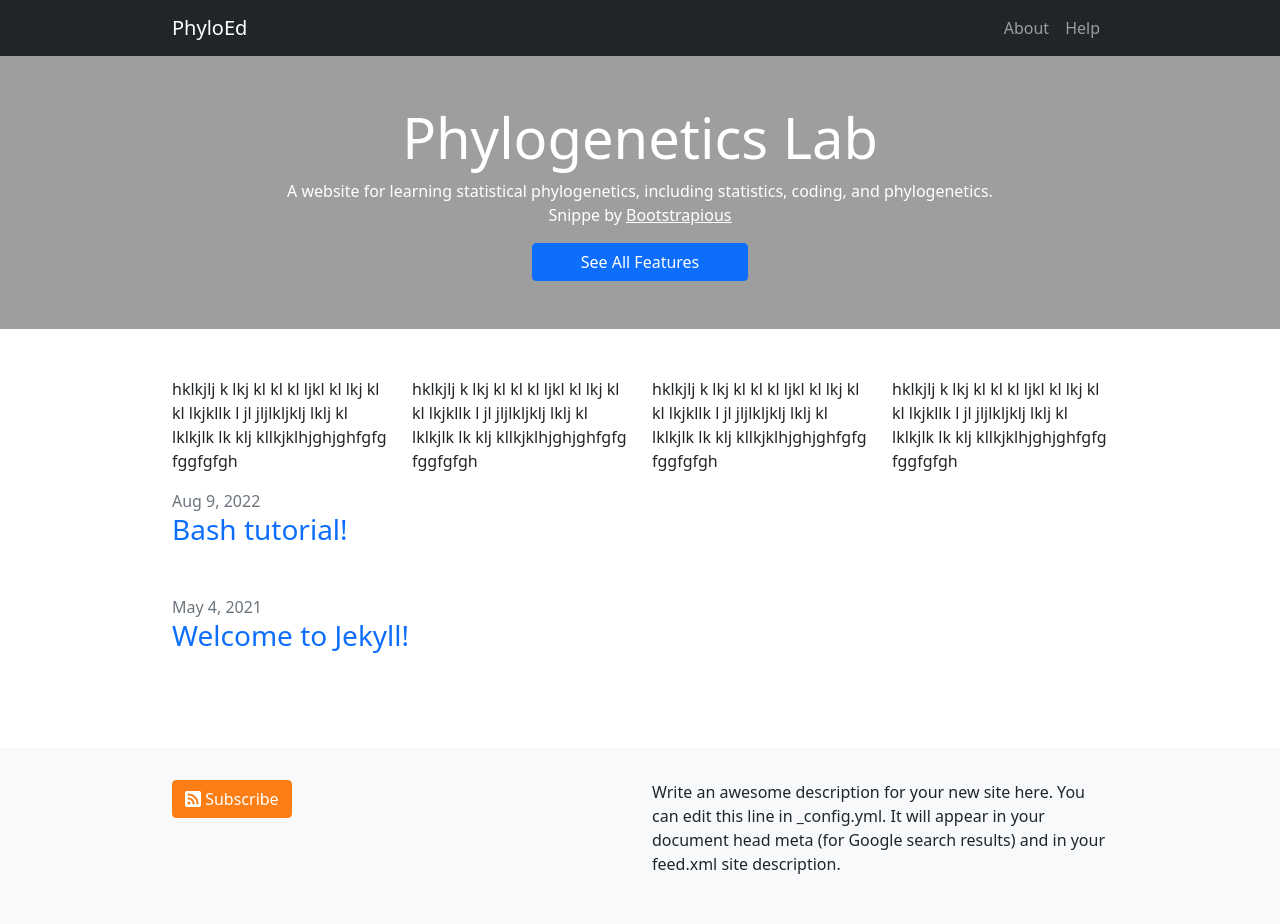
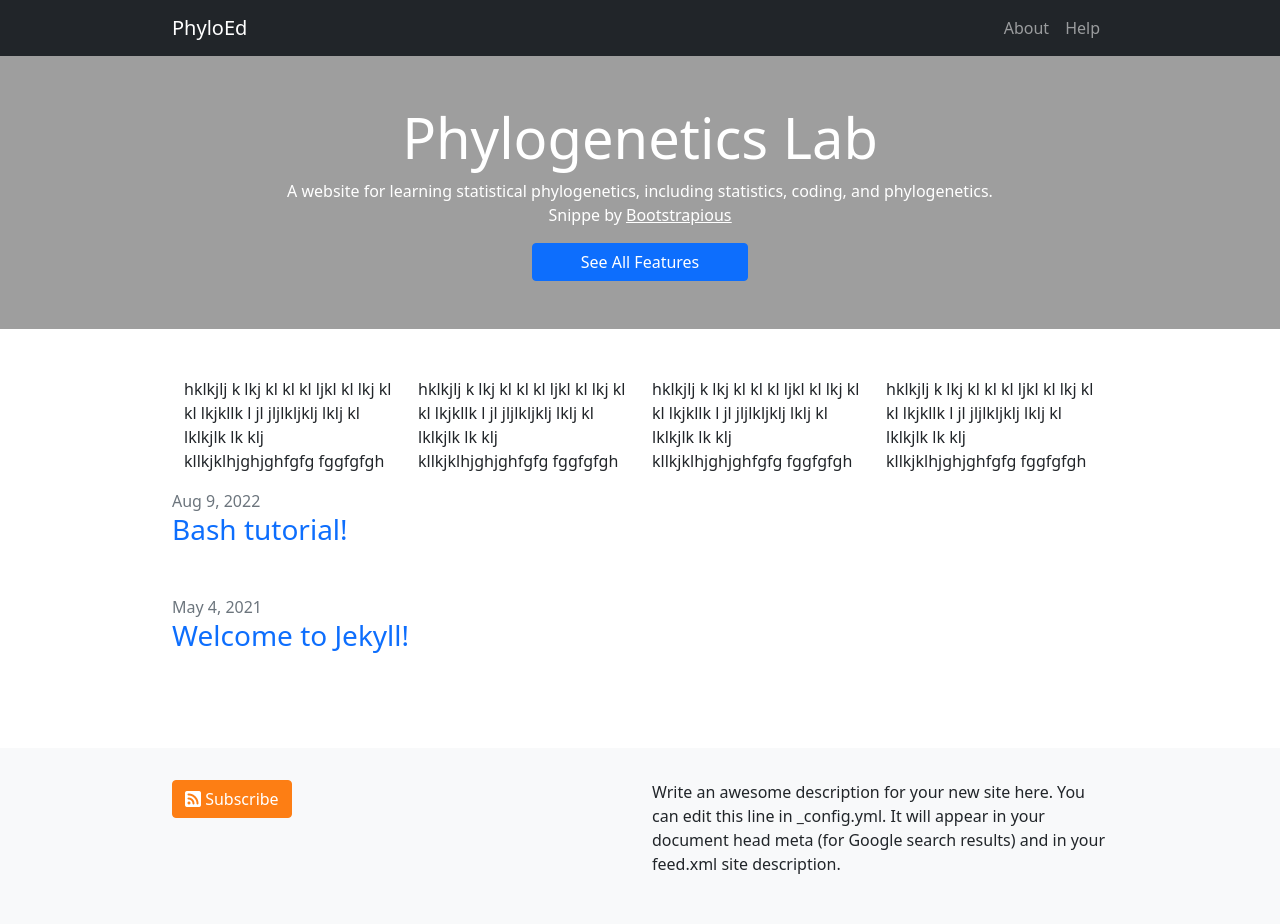
Before and after one commit to lliu1871/PhyEd, a Jekyll site: the page built from index.markdown, in a window 1280 px wide. Built offline with Jekyll 4.4.1, drawn with Linux system fonts in a browser that asks for light colours.

Commit message:
Update index.markdown

```diff
--- a/index.markdown
+++ b/index.markdown
@@ -3,18 +3,19 @@
 # To modify the layout, see https://jekyllrb.com/docs/themes/#overriding-theme-defaults
 layout: home
 ---
-
+<div class="container-fluid">
 <div class="row">
-  <div class="col">
+  <div class="col-sm-3">
     <p>hklkjlj k lkj kl kl kl ljkl kl lkj kl kl lkjkllk l jl jljlkljklj lklj kl lklkjlk lk klj kllkjklhjghjghfgfg fggfgfgh</p>
   </div>
-  <div class="col">
+  <div class="col-sm-3">
     <p>hklkjlj k lkj kl kl kl ljkl kl lkj kl kl lkjkllk l jl jljlkljklj lklj kl lklkjlk lk klj kllkjklhjghjghfgfg fggfgfgh</p>
   </div>
-  <div class="col">
+  <div class="col-sm-3">
     <p>hklkjlj k lkj kl kl kl ljkl kl lkj kl kl lkjkllk l jl jljlkljklj lklj kl lklkjlk lk klj kllkjklhjghjghfgfg fggfgfgh</p>
   </div>
-  <div class="col">
+  <div class="col-sm-3">
     <p>hklkjlj k lkj kl kl kl ljkl kl lkj kl kl lkjkllk l jl jljlkljklj lklj kl lklkjlk lk klj kllkjklhjghjghfgfg fggfgfgh</p>
   </div>
 </div>
+  </div>
```
